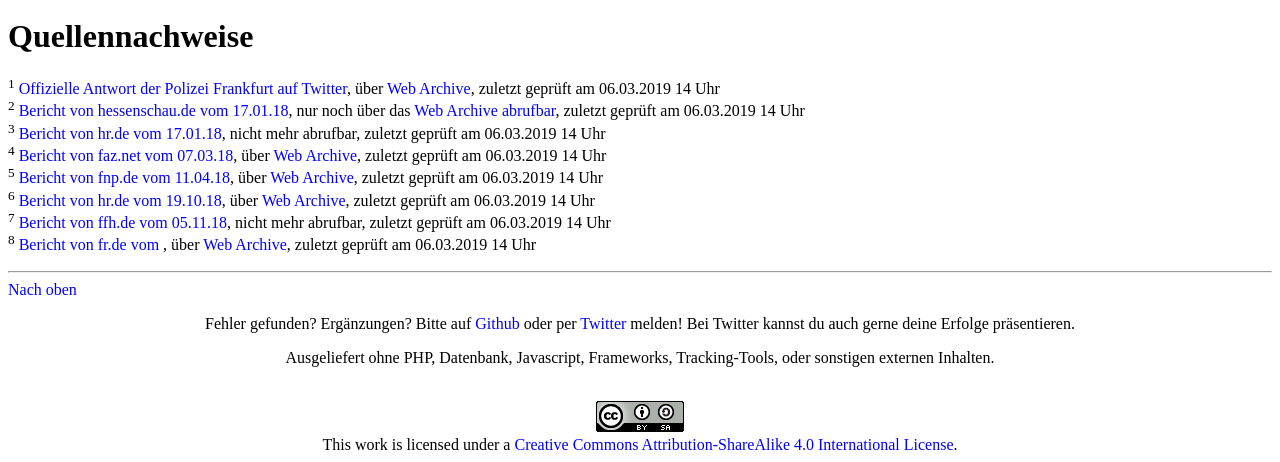
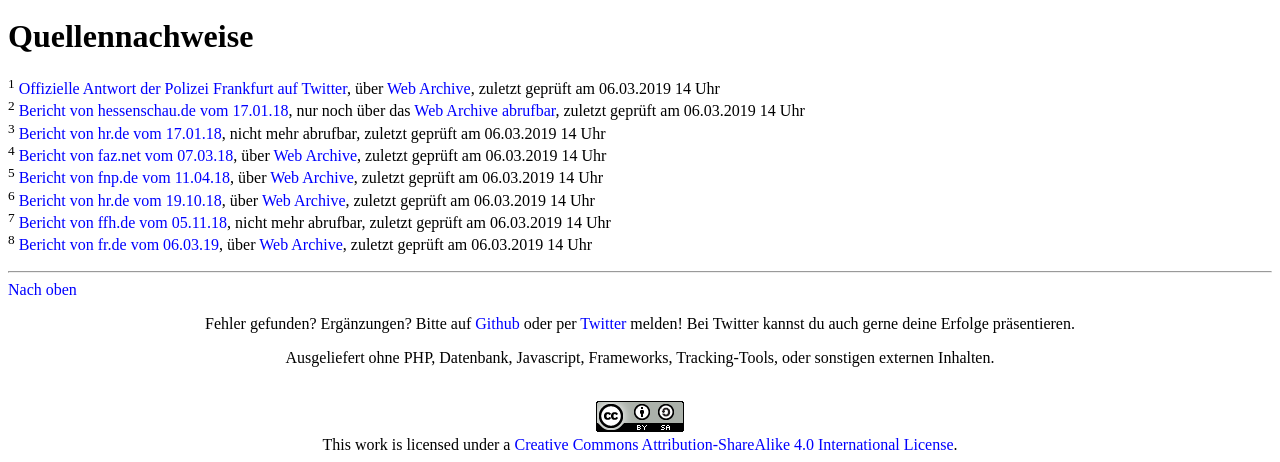
Before and after one commit to falschparkenffm/homepage, a PHP site: page /prozesse.php in a window 1280 px wide. Shown: the part 494-956 px from the top of the page. Run offline with PHP 8.4, Linux system fonts and the light colour scheme.

Commit message:
Ergänze fehlendes Datum

```diff
--- a/prozesse.php
+++ b/prozesse.php
@@ -27,6 +27,6 @@
 <br>
 <sup id="quellen_7">7</sup> <a href="https://www.ffh.de/nachrichten/hessen/rhein-main/toController/Topic/toAction/show/toId/172675/toTopic/weitere-schonzeit-fuer-falschparker-in-frankfurt.html" target="_blank" rel="noopener">Bericht von ffh.de vom 05.11.18</a>, nicht mehr abrufbar, zuletzt gepr&uuml;ft am 06.03.2019 14 Uhr
 <br>
-<sup id="quellen_8">8</sup> <a href="https://www.fr.de/frankfurt/falschparker-werden-haeufig-nicht-belangt-11826245.html" target="_blank" rel="noopener">Bericht von fr.de vom </a>, &uuml;ber <a href="https://web.archive.org/web/20190306132953/https://www.fr.de/frankfurt/falschparker-werden-haeufig-nicht-belangt-11826245.html">Web Archive</a>, zuletzt gepr&uuml;ft am 06.03.2019 14 Uhr
+<sup id="quellen_8">8</sup> <a href="https://www.fr.de/frankfurt/falschparker-werden-haeufig-nicht-belangt-11826245.html" target="_blank" rel="noopener">Bericht von fr.de vom 06.03.19</a>, &uuml;ber <a href="https://web.archive.org/web/20190306132953/https://www.fr.de/frankfurt/falschparker-werden-haeufig-nicht-belangt-11826245.html">Web Archive</a>, zuletzt gepr&uuml;ft am 06.03.2019 14 Uhr
 
 <?php include ("footer.html"); ?>
```
